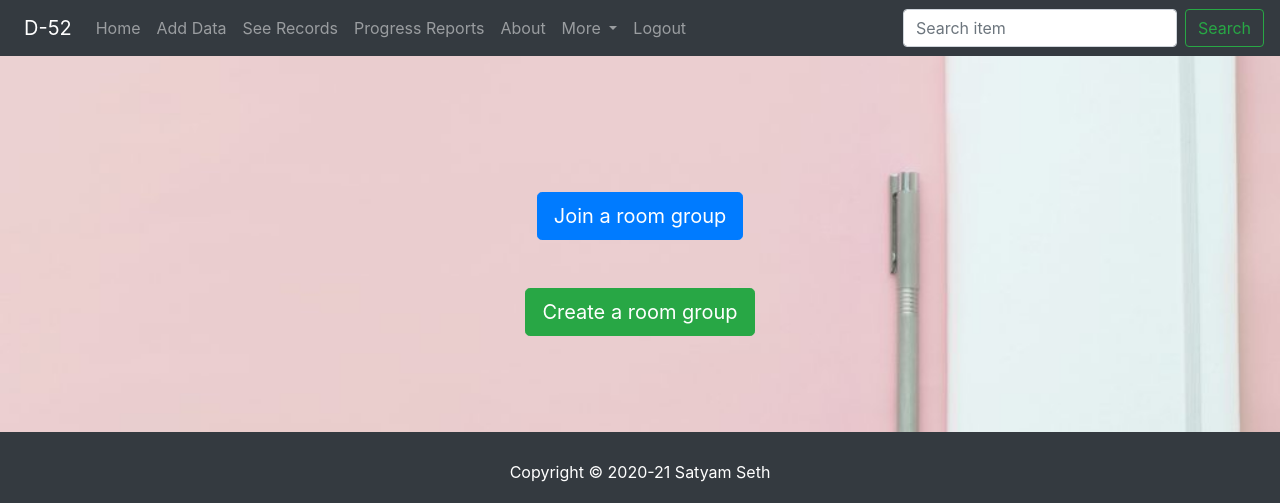
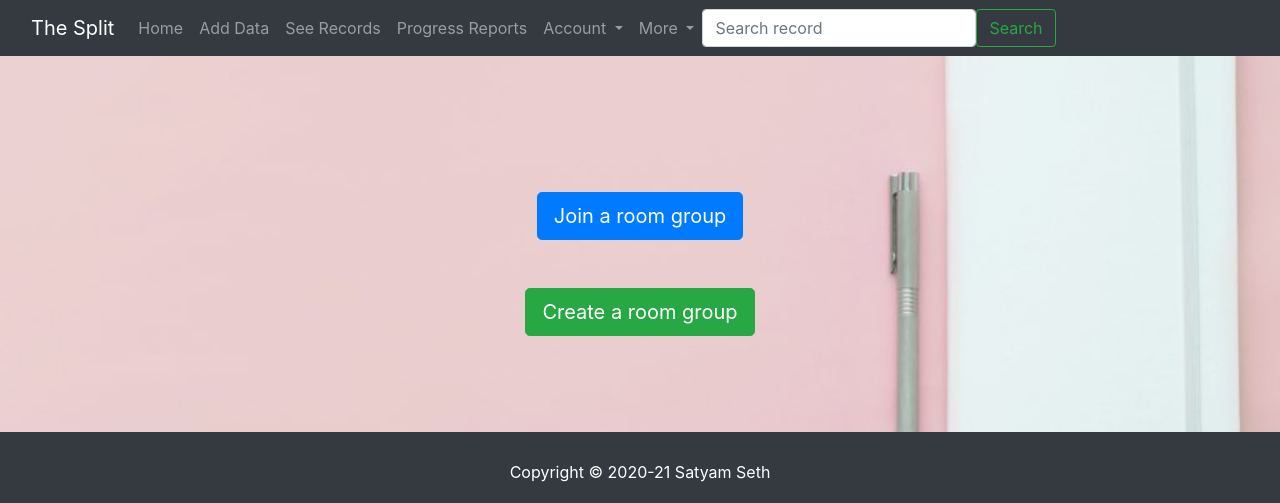
Before and after one commit to satyam-seth/D-52, a Django app: page /accounts/group/ in a window 1280 px wide. Shown: the top 503 px of the page. Run offline with Django 4.2, Linux system fonts and the light colour scheme; a user stored in the database is signed in; some libraries are stand-ins or nearby versions.

Commit message:
update navbar template partial fot bs5

```diff
--- a/the_split/core/templates/core/navbar.html
+++ b/the_split/core/templates/core/navbar.html
@@ -1,64 +1,94 @@
 <div class="container-fluid">
-    <nav class="navbar navbar-expand-md navbar-dark fixed-top bg-dark">
-        <i class="fas fa-house-user fa-2x text-white mr-2"></i>
-        <div class="navbar-brand">D-52</div>
-        <button class="navbar-toggler" type="button" data-toggle="collapse" data-target="#navbarSupportedContent"
-            aria-controls="navbarSupportedContent" aria-expanded="false" aria-label="Toggle navigation">
+    <nav class="navbar navbar-expand-lg navbar-dark fixed-top bg-dark">
+        <div class="container-fluid">
+            <i class="fas fa-house-user fa-2x text-white me-2"></i>
+            <a class="navbar-brand" href="#">The Split</a>
+            <button class="navbar-toggler" type="button" data-bs-toggle="collapse"
+                data-bs-target="#navbarSupportedContent" aria-controls="navbarSupportedContent" aria-expanded="false"
+                aria-label="Toggle navigation">
                 <span class="navbar-toggler-icon"></span>
             </button>
-
             <div class="collapse navbar-collapse" id="navbarSupportedContent">
-            <ul class="navbar-nav mr-auto">
-                <li class="nav-item {{home_active}}">
-                    <a class="nav-link {{home_disabled}}" href="{% url 'core:home' %}">Home <span
+                <ul class="navbar-nav me-auto mb-2 mb-lg-0">
+                    <li class="nav-item">
+                        <a class="nav-link {{home_active}}" href="{% url 'core:home' %}">Home <span
                                 class="sr-only">(current)</span></a>
                     </li>
                     {% if request.user.is_authenticated %}
-                <li class="nav-item {{add_active}}">
-                    <a class="nav-link {{add_disabled}}" href="{% url 'records:add' %}">Add Data</a>
+                    <li class="nav-item">
+                        <a class="nav-link {{add_active}}" href="{% url 'records:add' %}">Add Data</a>
                     </li>
                     {% endif %}
-                <li class="nav-item {{records_active}}">
-                    <a class="nav-link {{records_disabled}}" href="{% url 'records:records' %}">See Records</a>
+                    <li class="nav-item">
+                        <a class="nav-link {{records_active}}" href="{% url 'records:records' %}">See Records</a>
                     </li>
-                <li class="nav-item {{report_active}}">
-                    <a class="nav-link {{report_disabled}}" href="{% url 'records:report' %}">Progress Reports</a>
-                </li>
-                <li class="nav-item {{about_active}}">
-                    <a class="nav-link {{about_disabled}}" href="{% url 'core:about' %}">About</a>
+                    <li class="nav-item">
+                        <a class="nav-link {{report_active}}" href="{% url 'records:report' %}">Progress Reports</a>
                     </li>
                     <li class="nav-item dropdown">
-                    <a class="nav-link dropdown-toggle" href="#" id="navbarDropdown" role="button"
-                        data-toggle="dropdown" aria-haspopup="true" aria-expanded="false">
-                        More
+                        <a class="nav-link dropdown-toggle" href="#" role="button" data-bs-toggle="dropdown"
+                            aria-expanded="false">
+                            Account
                         </a>
-                    <div class="dropdown-menu" aria-labelledby="navbarDropdown">
-                        <a class="dropdown-item {{download_disabled}}" href="{% url 'records:download' %}">Download Excel
-                            Sheet</a>
-                        <div class="dropdown-divider"></div>
-                        <a class="dropdown-item {{feedback_disabled}}" href="{% url 'core:feedback' %}">Feedback</a>
-                        <div class="dropdown-divider"></div>
-                        <a class="dropdown-item" target="_blank" href="/admin">Admin Panel</a>
-                    </div>
+                        <ul class="dropdown-menu dropdown-menu-dark">
+                            {% if request.user.is_authenticated %}
+                            <li>
+                                <a class="dropdown-item" href="#">Profile</a>
                             </li>
-                {% if request.user.is_authenticated %}
-                <li class="nav-item">
-                    <a class="nav-link" href="{% url 'accounts:logout' %}">Logout</a>
+                            <li>
+                                <hr class="dropdown-divider">
+                            </li>
+                            <li>
+                                <a class="dropdown-item" href="{% url 'accounts:logout' %}">Logout</a>
                             </li>
                             {% else %}
-                <li class="nav-item {{login_active}}">
-                    <a class="nav-link {{login_disabled}}" href="{% url 'accounts:login' %}">Login</a>
+                            <li>
+                                <a class="dropdown-item {{login_active}}" href="{% url 'accounts:login' %}">Login</a>
                             </li>
-                <li class="nav-item {{signup_active}}">
-                    <a class="nav-link {{signup_disabled}}" href="{% url 'accounts:signup' %}">Sign Up</a>
+                            <li>
+                                <hr class="dropdown-divider">
+                            </li>
+                            <li>
+                                <a class="dropdown-item {{signup_active}}" href="{% url 'accounts:signup' %}">Sign Up</a>
                             </li>
                             {% endif %}
                         </ul>
-            <form method="get" action="{% url 'records:search' %}" class="form-inline my-2 my-lg-0">
-                <input class="form-control mr-sm-2" type="search" placeholder="Search item" aria-label="Search"
+                    </li>
+                    <li class="nav-item dropdown">
+                        <a class="nav-link dropdown-toggle" href="#" role="button" data-bs-toggle="dropdown"
+                            aria-expanded="false">
+                            More
+                        </a>
+                        <ul class="dropdown-menu dropdown-menu-dark">
+                            {% if request.user.is_authenticated %}
+                            <li><a class="dropdown-item {{download_active}}"
+                                    href="{% url 'records:download' %}">Download ExcelSheet</a></li>
+                            <li>
+                                <hr class="dropdown-divider">
+                            </li>
+                            {% endif %}
+                            <li><a class="dropdown-item {{feedback_active}}"
+                                    href="{% url 'core:feedback' %}">Feedback</a></li>
+                            <li>
+                                <hr class="dropdown-divider">
+                            </li>
+                            <li><a class="dropdown-item" target="_blank" href="/admin">Admin Panel</a></li>
+                            <li>
+                                <hr class="dropdown-divider">
+                            </li>
+                            <li>
+                                <a class="dropdown-item {{about_active}}" href="{% url 'core:about' %}">About</a>
+                            </li>
+                        </ul>
+                    </li>
+
+                </ul>
+                <form class="d-flex" role="search" action="{% url 'records:search' %}">
+                    <input class="form-control me-2" type="search" placeholder="Search record" aria-label="Search"
                         name='query'>
-                <button class="btn btn-outline-success my-2 my-sm-0" type="submit">Search</button>
+                    <button class="btn btn-outline-success" type="submit">Search</button>
                 </form>
+            </div>
         </div>
     </nav>
 </div>
```
Lines whose indentation alone changed are shown as unchanged.
